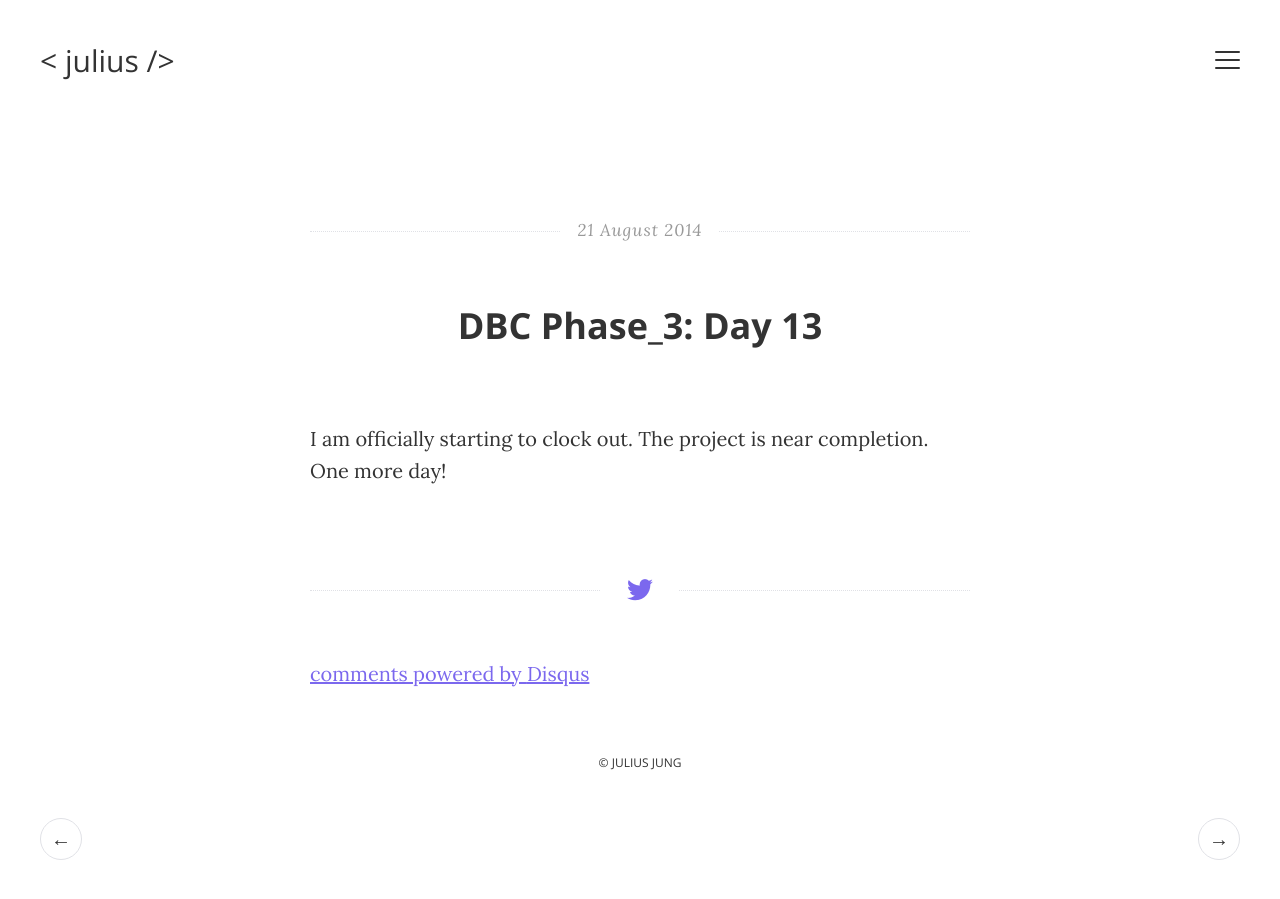
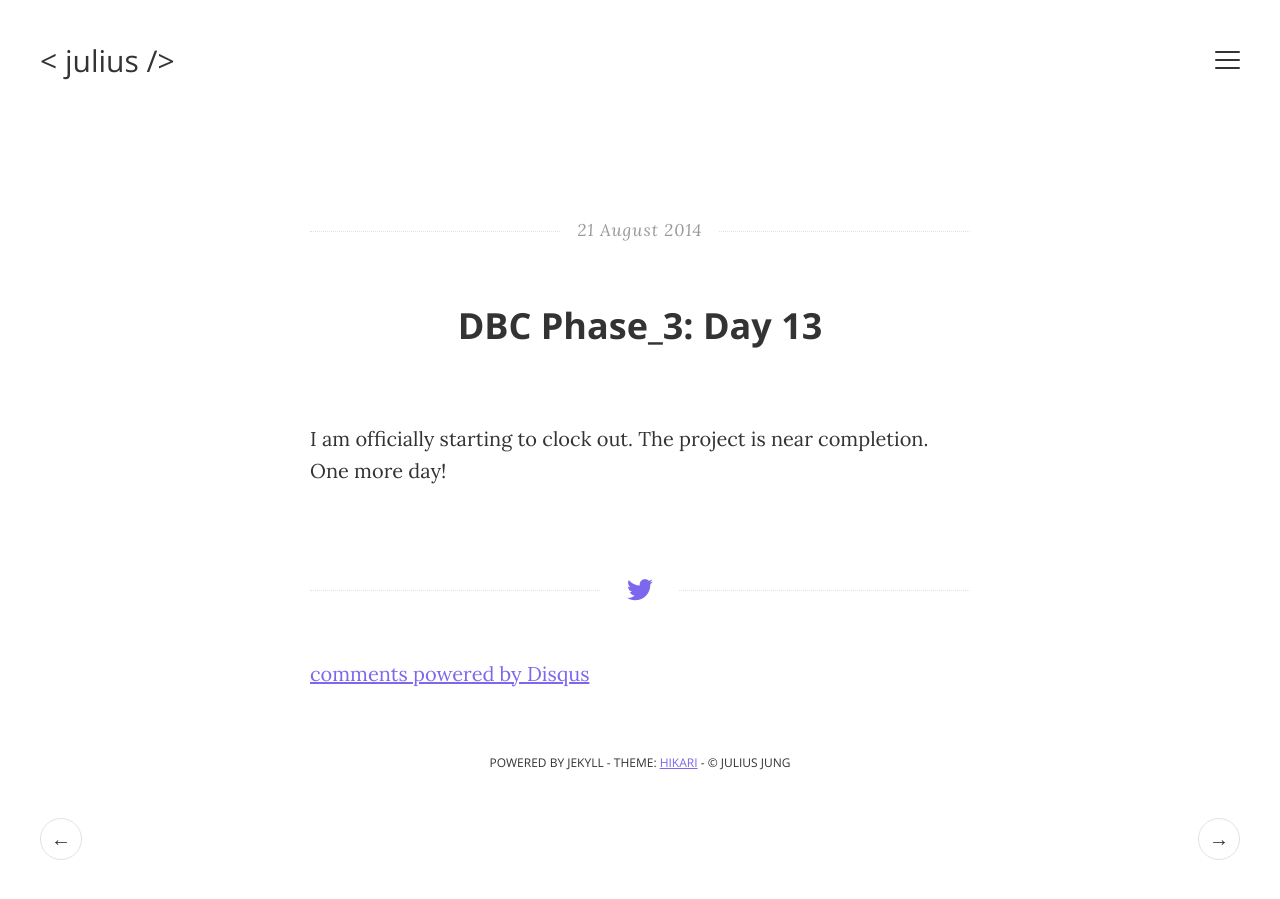
Before and after one commit to matchajune/matchajune.github.io, a Jekyll site: the page built from _posts/2014-08-21-dbc-phase-3-day-13.markdown, in a window 1280 px wide. Built offline with Jekyll 4.4.1, drawn with Linux system fonts in a browser that asks for light colours; comment, search, counter and statistics services are not loaded; part of the change alters nothing that is shown.

```diff
--- a/_layouts/default.html
+++ b/_layouts/default.html
@@ -4,7 +4,7 @@
 <!--[if IE 8]>         <html class="no-js lt-ie9"> <![endif]-->
 <!--[if gt IE 8]><!--> <html class="no-js"> <!--<![endif]-->
   <head>
-      <title>{{ site.description }}</title>
+      <title>{{ site.name }} - {{ site.description }}</title>
       <meta charset="utf-8">
       <meta http-equiv="X-UA-Compatible" content="IE=edge,chrome=1">
       <meta http-equiv="content-language" content="en-gb" />
@@ -25,7 +25,7 @@
         <img src="{{ site.baseurl }}/assets/img/avatar.jpg" alt="Picture" title="That's me, {{ site.author }}.">
       </figure>
       <div class="bio">
-          <h1>Hello! I'm {{ site.author }}.</h1>
+          <h1>Hi, I'm {{ site.author }}.</h1>
           <p>{{ site.author-bio }}</p>
       </div>
       <nav>
@@ -62,12 +62,24 @@
       </main>
 
       <footer>
-        <small>&copy; {{ site.author }}</small>
+        <small>Powered by Jekyll - Theme: <a href="https://github.com/m3xm/hikari-for-Jekyll">hikari</a> - &copy; {{ site.author }}</small>
       </footer>
 
     </div>
     {% comment %} site-wrapper {% endcomment %}
 
     <script src="{{ site.baseurl }}/js/main.js"></script>
+    {% comment %} Google Analytics {% endcomment %}
+    {% if site.ga_tracking_id and site.ga_domain %}
+      <script>
+        (function(i,s,o,g,r,a,m){i['GoogleAnalyticsObject']=r;i[r]=i[r]||function(){
+        (i[r].q=i[r].q||[]).push(arguments)},i[r].l=1*new Date();a=s.createElement(o),
+        m=s.getElementsByTagName(o)[0];a.async=1;a.src=g;m.parentNode.insertBefore(a,m)
+        })(window,document,'script','//www.google-analytics.com/analytics.js','ga');
+        ga('create', '{{ site.ga_tracking_id }}', '{{ site.ga_domain }}');
+        ga('send', 'pageview');
+      </script>
+    {% endif %}
+
   </body>
 </html>
```
